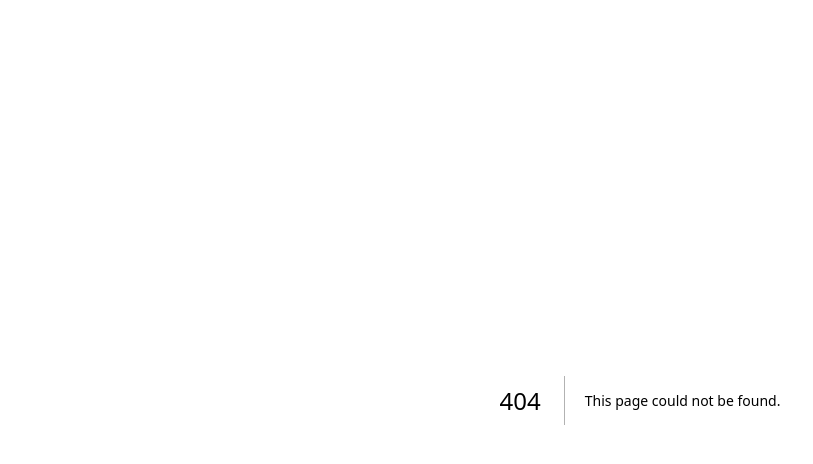
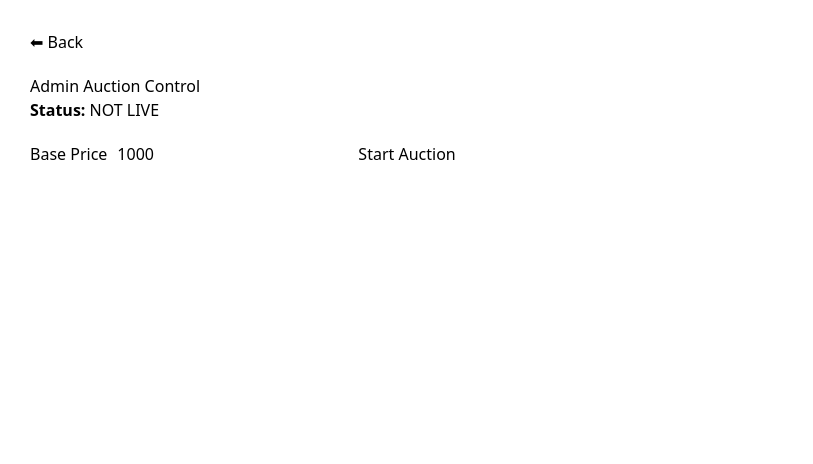
Before and after one commit to skppatil1997-stack/ecc-frontend, a Next.js app: page /admin/auction in a window 1280 px wide. Before the commit this address had no page. Shown: the top 464 px of the page, without its empty margins (0-813 px from the left). Built offline with nearby package versions, Linux system fonts and the light colour scheme; no server answers.

Commit message:
Auction page enabled

```diff
--- /dev/null
+++ b/pages/admin/auction.js
@@ -0,0 +1,144 @@
+import { useEffect, useState } from "react";
+import { useRouter } from "next/router";
+import io from "socket.io-client";
+import api from "../../utils/api";
+import Navbar from "../../components/Navbar";
+
+let socket;
+
+export default function AdminAuctionControl() {
+  const router = useRouter();
+
+  const [auctionState, setAuctionState] = useState(null);
+  const [players, setPlayers] = useState([]);
+  const [basePrice, setBasePrice] = useState(1000);
+
+  /* =========================
+     SOCKET CONNECT
+     ========================= */
+  useEffect(() => {
+    socket = io(process.env.NEXT_PUBLIC_API_URL);
+
+    socket.on("auction:update", (state) => {
+      setAuctionState(state);
+    });
+
+    socket.on("auction:end", (data) => {
+      alert(data.msg);
+    });
+
+    return () => {
+      socket.disconnect();
+    };
+  }, []);
+
+  /* =========================
+     LOAD AUCTION PLAYERS
+     ========================= */
+  const loadPlayers = async () => {
+    try {
+      const res = await api.get("/admin/auction/players");
+      setPlayers(res.data);
+    } catch (err) {
+      alert("Failed to load auction players");
+    }
+  };
+
+  useEffect(() => {
+    loadPlayers();
+  }, []);
+
+  /* =========================
+     START AUCTION
+     ========================= */
+  const startAuction = () => {
+    socket.emit("auction:start", {
+      basePrice: Number(basePrice)
+    });
+  };
+
+  /* =========================
+     NEXT RANDOM PLAYER
+     ========================= */
+  const nextPlayer = () => {
+    socket.emit("auction:next-player", {
+      players
+    });
+  };
+
+  /* =========================
+     STOP AUCTION
+     ========================= */
+  const stopAuction = () => {
+    socket.emit("auction:stop");
+  };
+
+  return (
+    <>
+      <Navbar />
+
+      <div style={{ padding: 30 }}>
+        <button onClick={() => router.back()} style={{ marginBottom: 20 }}>
+          ⬅ Back
+        </button>
+
+        <h2>Admin Auction Control</h2>
+
+        {/* =========================
+            AUCTION STATUS
+           ========================= */}
+        <div style={{ marginBottom: 20 }}>
+          <strong>Status:</strong>{" "}
+          {auctionState?.isLive ? "LIVE 🔴" : "NOT LIVE"}
+        </div>
+
+        {/* =========================
+            START AUCTION
+           ========================= */}
+        {!auctionState?.isLive && (
+          <div style={{ marginBottom: 20 }}>
+            <label>Base Price</label>
+            <input
+              type="number"
+              value={basePrice}
+              onChange={(e) => setBasePrice(e.target.value)}
+              style={{ marginLeft: 10, marginRight: 10 }}
+            />
+            <button onClick={startAuction}>Start Auction</button>
+          </div>
+        )}
+
+        {/* =========================
+            LIVE AUCTION CONTROLS
+           ========================= */}
+        {auctionState?.isLive && (
+          <>
+            <button onClick={nextPlayer} style={{ marginBottom: 20 }}>
+              Next Player
+            </button>
+
+            <button
+              onClick={stopAuction}
+              style={{ marginLeft: 10, color: "red" }}
+            >
+              Stop Auction
+            </button>
+
+            {auctionState.currentPlayer && (
+              <div style={{ marginTop: 30 }}>
+                <h3>Current Player</h3>
+                <p><strong>Name:</strong> {auctionState.currentPlayer.name}</p>
+                <p><strong>Email:</strong> {auctionState.currentPlayer.email}</p>
+                <p><strong>Current Bid:</strong> ₹{auctionState.currentBid}</p>
+                <p>
+                  <strong>Highest Bidder:</strong>{" "}
+                  {auctionState.highestBidder || "None"}
+                </p>
+              </div>
+            )}
+          </>
+        )}
+      </div>
+    </>
+  );
+}
```
